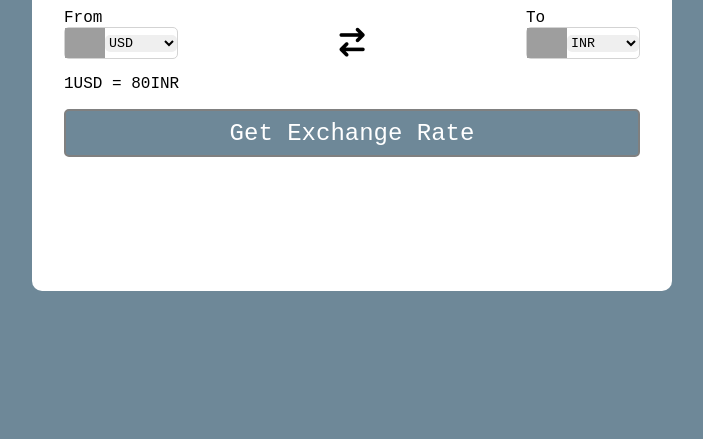
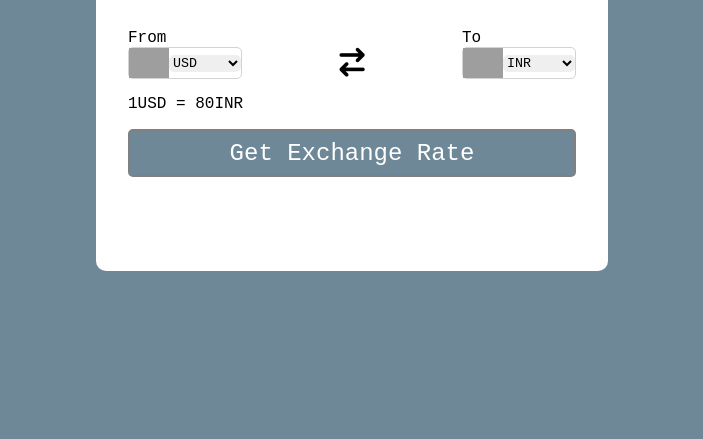
Before and after one commit to RahulSingh044/Convertor-Pro, a plain HTML site: page currencyConvertor/index.html in a window 1280 px wide. Shown: the part 361-800 px from the top of the page, without its empty margins (288-991 px from the left). Drawn offline with Linux system fonts and the light colour scheme; grey boxes are pictures that could not be loaded; a web font is replaced by a local one.

Commit message:
Update style.css

```diff
--- a/currencyConvertor/style.css
+++ b/currencyConvertor/style.css
@@ -98,13 +98,14 @@ form button{
 
 @media only screen and (min-width: 768px){
     .container{
-        height: 55vh;
-        width: 55vw;
+        height: 50vh;
+        width: 50vw;
     }
 }
 
 @media only screen and (min-width: 992px) {
     .container{
-        width: 45vw;
+        width: 35vw;
+        height: 50vh;
     }
 }
```
